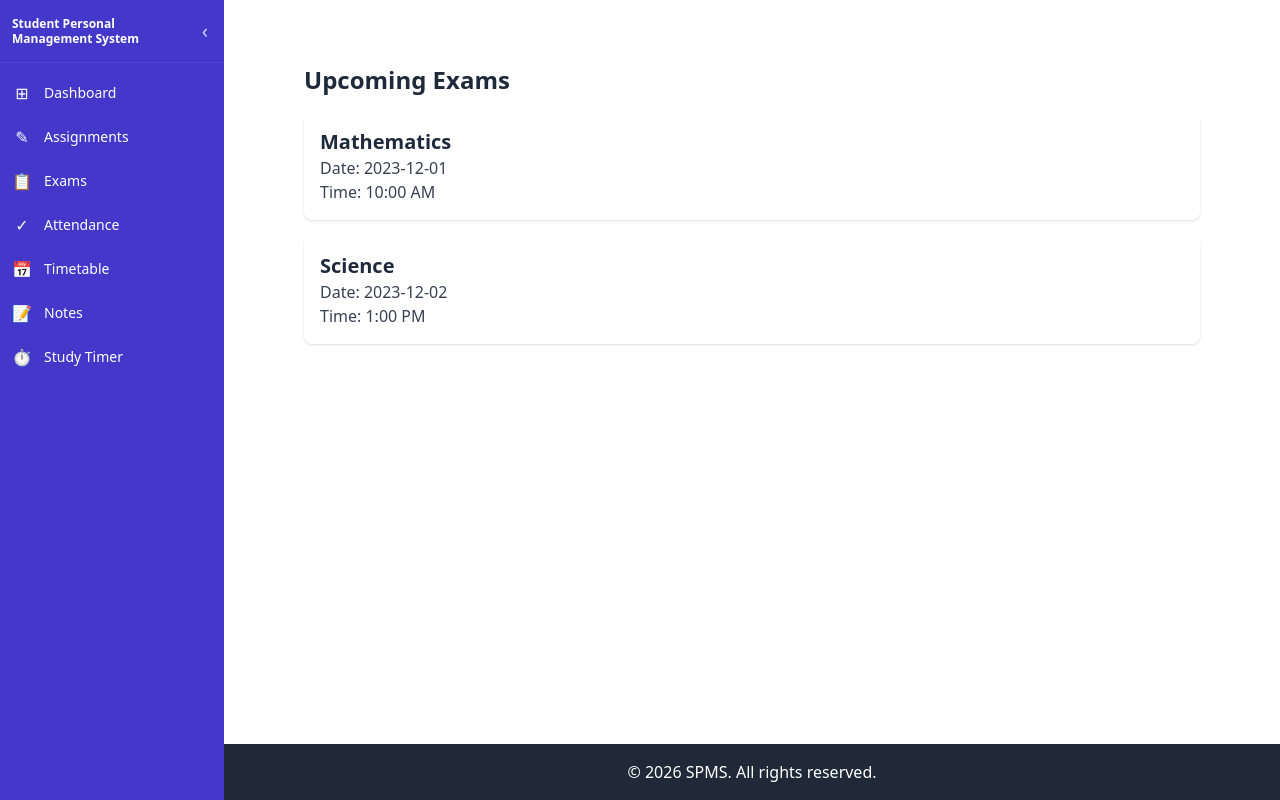
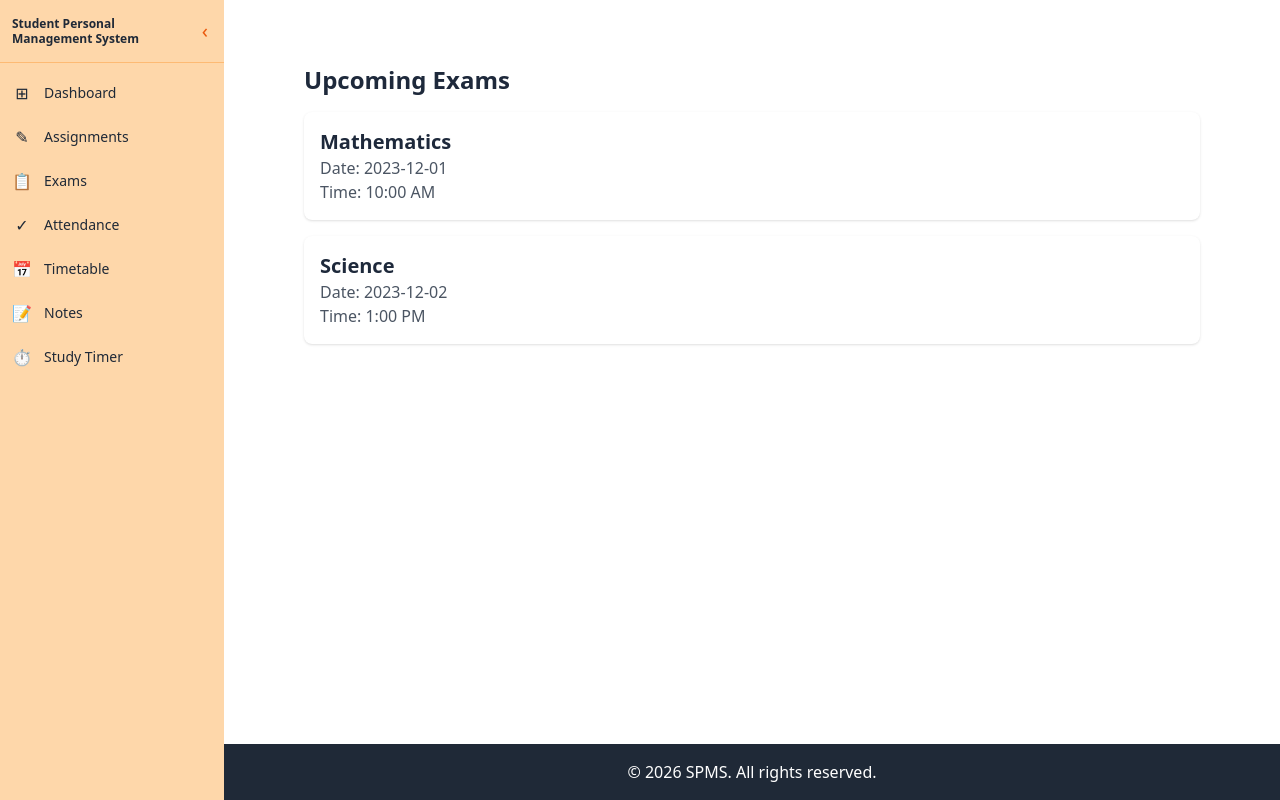
Before and after one commit to bhuvaneshsharma-noi/spms-ai-pipeline, a Next.js app in the folder spms-app/: page /exams in a window 1280 px wide. Built offline with nearby package versions, Linux system fonts and the light colour scheme.

Commit message:
AI pipeline: implement SPMS-31, SPMS-30, SPMS-28

```diff
--- a/spms-app/app/components/Sidebar.tsx
+++ b/spms-app/app/components/Sidebar.tsx
@@ -17,17 +17,17 @@ export default function Sidebar() {
   const [open, setOpen] = useState(true);
 
   return (
-    <aside className={`bg-indigo-700 text-white sticky top-0 h-screen flex-shrink-0 flex flex-col transition-all duration-300 ${open ? "w-56" : "w-14"}`}>
-      <div className="flex items-center justify-between px-3 py-4 border-b border-indigo-600">
+    <aside className={`bg-orange-200 text-gray-800 sticky top-0 h-screen flex-shrink-0 flex flex-col transition-all duration-300 ${open ? "w-56" : "w-14"}`}>
+      <div className="flex items-center justify-between px-3 py-4 border-b border-orange-300">
         {open && <span className="text-xs font-bold leading-tight">Student Personal<br />Management System</span>}
-        <button onClick={() => setOpen(!open)} className="ml-auto text-indigo-200 hover:text-white text-xl px-1" title={open ? "Collapse" : "Expand"}>
+        <button onClick={() => setOpen(!open)} className="ml-auto text-orange-600 hover:text-gray-900 text-xl px-1" title={open ? "Collapse" : "Expand"}>
           {open ? "‹" : "›"}
         </button>
       </div>
       <nav className="flex-1 mt-2">
         {NAV_LINKS.map((link) => (
           <Link key={link.href} href={link.href}
-            className="flex items-center gap-3 px-3 py-2.5 text-sm font-medium hover:bg-indigo-600 transition-colors"
+            className="flex items-center gap-3 px-3 py-2.5 text-sm font-medium hover:bg-orange-300 transition-colors"
             title={!open ? link.label : undefined}>
             <span className="text-base w-5 text-center flex-shrink-0">{link.icon}</span>
             {open && <span>{link.label}</span>}
--- a/spms-app/app/exams/page.tsx
+++ b/spms-app/app/exams/page.tsx
@@ -39,8 +39,8 @@ export default function ExamsPage() {
         {exams.map((exam) => (
           <li key={exam.id} className="p-4 bg-white shadow rounded-lg">
             <h2 className="text-xl font-semibold">{exam.subject}</h2>
-            <p className="text-gray-700">Date: {exam.date}</p>
-            <p className="text-gray-700">Time: {exam.time}</p>
+            <p className="text-gray-600">Date: {exam.date}</p>
+            <p className="text-gray-600">Time: {exam.time}</p>
           </li>
         ))}
       </ul>
```
